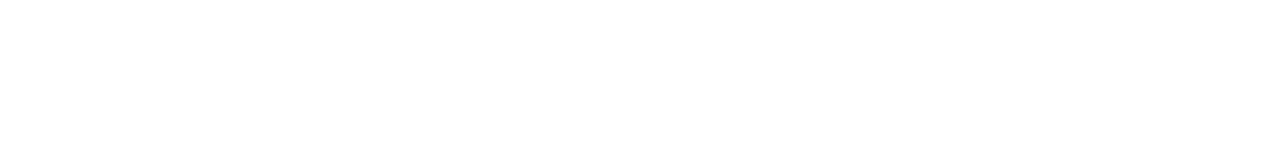
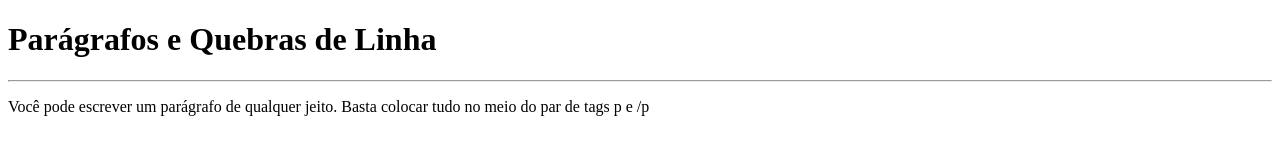
Before and after one commit to jsevitor/Estudo-HTML-CSS-JS, a plain HTML site: page html-css/exercicios/ex002/index.html in a window 1280 px wide. Drawn offline with Linux system fonts and the light colour scheme.

Commit message:
Update index.html

```diff
--- a/html-css/exercicios/ex002/index.html
+++ b/html-css/exercicios/ex002/index.html
@@ -7,6 +7,8 @@
     <title>Parágrafos</title>
 </head>
 <body>
-
+    <h1>Parágrafos e Quebras de Linha</h1>
+    <hr>
+    <p>Você pode escrever um parágrafo de qualquer jeito. Basta colocar tudo no meio do par de tags p e /p</p>
 </body>
 </html>
```
